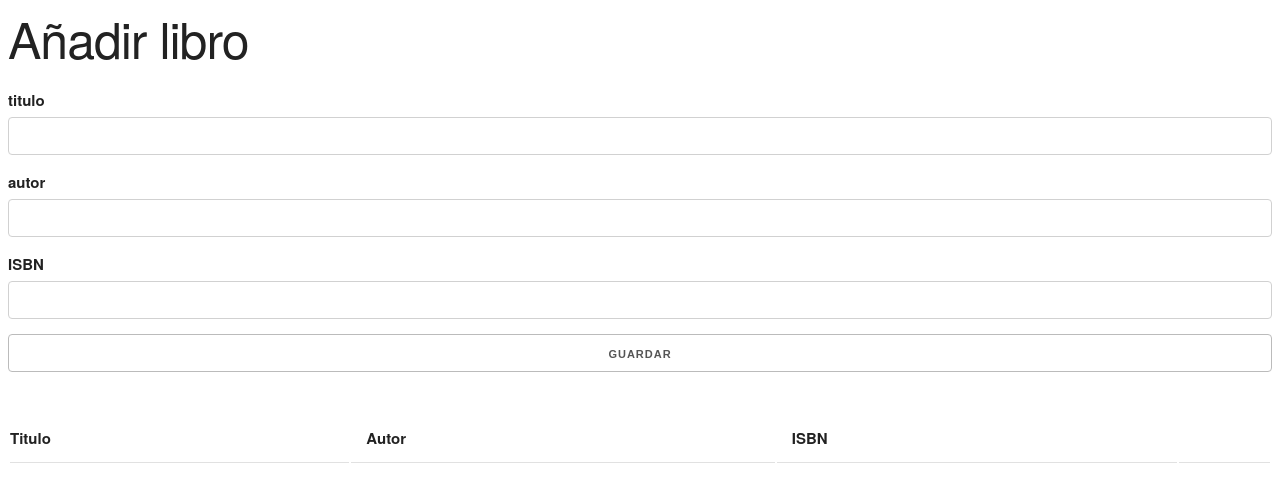
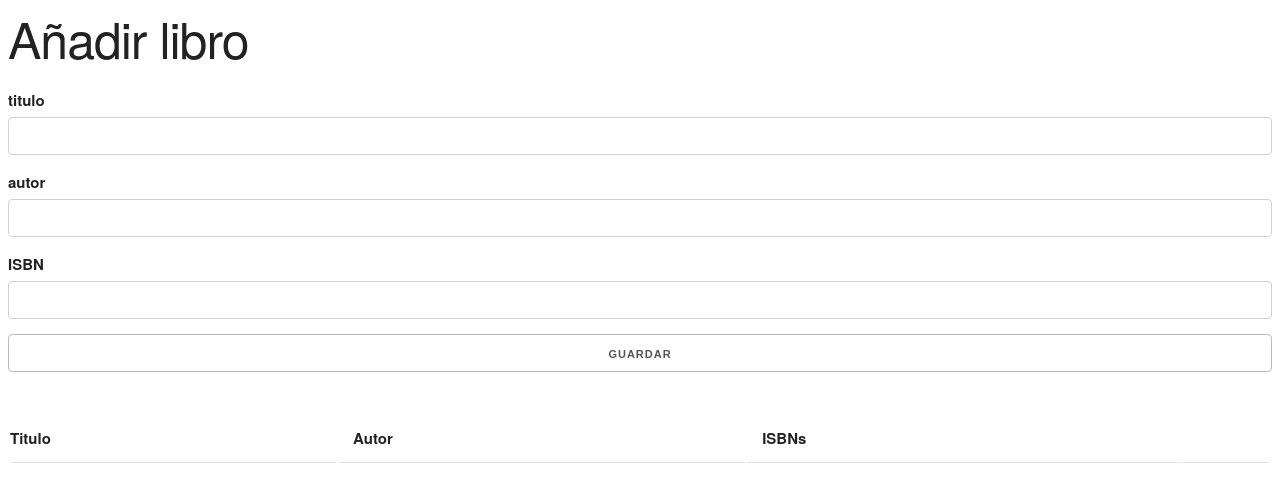
Before and after one commit to Deivisom/Book-list, a plain HTML site: page index.html in a window 1280 px wide. Drawn offline with nearby package versions, Linux system fonts and the light colour scheme.

Commit message:
cambio pequeño

```diff
--- a/index.html
+++ b/index.html
@@ -43,7 +43,7 @@
               <tr>
                   <th>Titulo</th>
                   <th>Autor</th>
-                  <th>ISBN</th>
+                  <th>ISBNs</th>
                   <th></th>
               </tr>
           </thead>
```
